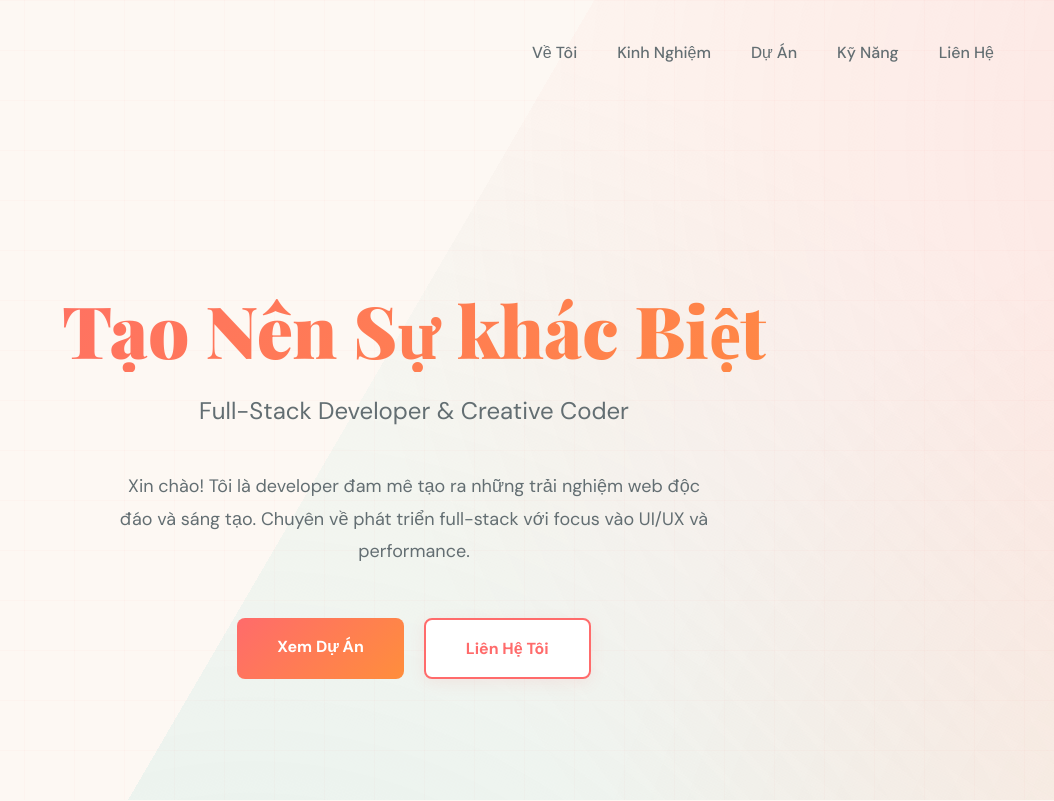
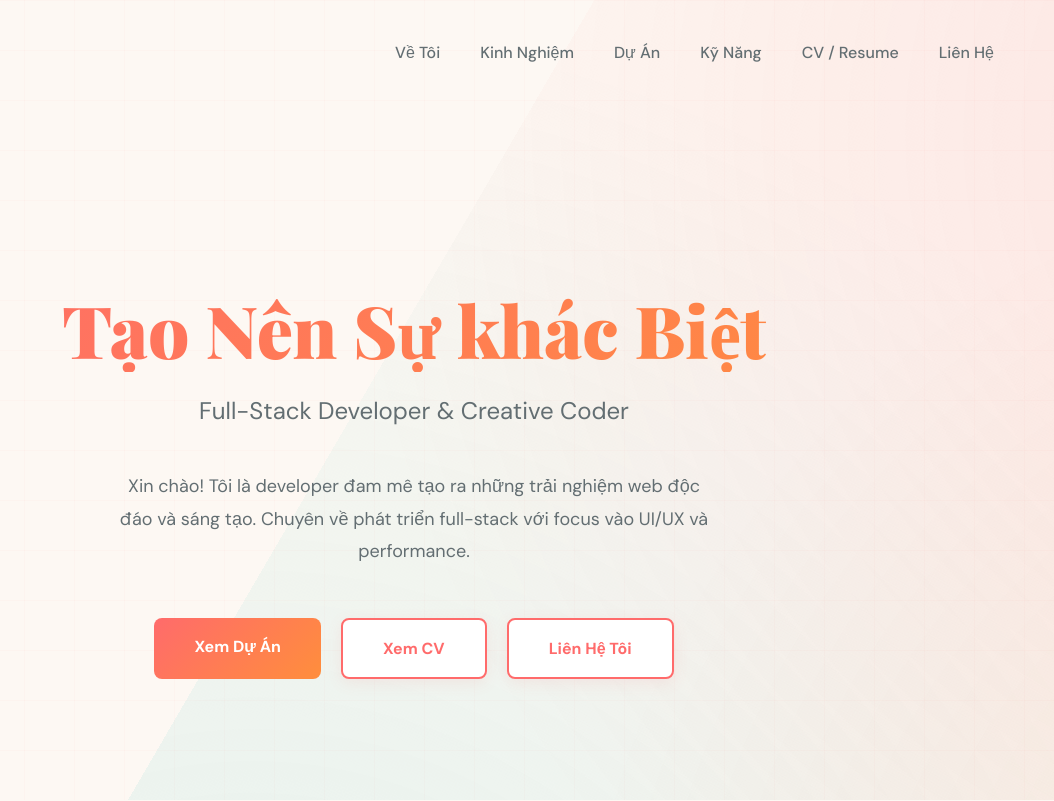
Before and after one commit to Thuat3Tuoi/Thuat3Tuoi.github.io, a plain HTML site: page index.html in a window 1280 px wide. Shown: the top 801 px of the page, without its empty margins (226-1280 px from the left). Drawn offline with nearby package versions, Linux system fonts and the light colour scheme.

Commit message:
add resume

```diff
--- a/index.html
+++ b/index.html
@@ -26,6 +26,17 @@
             <li><a href="#experience">Kinh Nghiệm</a></li>
             <li><a href="#projects">Dự Án</a></li>
             <li><a href="#skills">Kỹ Năng</a></li>
+            <!-- <li><a href="#resume">CV / Resume</a></li> -->
+            <!-- <li><a href="#" id="openResumeBtn">CV / Resume</a></li> -->
+            <li>
+              <a
+                href="cv_DuongVanThuat.pdf"
+                target="_blank"
+                rel="noopener noreferrer"
+              >
+                CV / Resume
+              </a>
+            </li>
             <li><a href="#contact">Liên Hệ</a></li>
           </ul>
         </nav>
@@ -43,6 +54,16 @@
         </p>
         <div class="cta-buttons">
           <a href="#projects" class="btn btn-primary">Xem Dự Án</a>
+          <!-- <a href="#resume" class="btn btn-secondary">Xem CV</a> -->
+          <!-- <a href="#" class="btn btn-secondary" id="openResumeHero">Xem CV</a> -->
+          <a
+            href="cv_DuongVanThuat.pdf"
+            target="_blank"
+            rel="noopener noreferrer"
+            class="btn btn-secondary"
+          >
+            Xem CV
+          </a>
           <a href="#contact" class="btn btn-secondary">Liên Hệ Tôi</a>
         </div>
       </section>
@@ -386,7 +407,7 @@
             Tôi luôn sẵn sàng cho các dự án mới và cơ hội hợp tác thú vị. Hãy
             liên hệ và cùng tạo nên điều gì đó tuyệt vời!
           </p>
-          <a href="mailto:your.email@example.com" class="btn btn-primary"
+          <a href="mailto:vanthuat5x@gmail.com" class="btn btn-primary"
             >Gửi Email</a
           >
 
@@ -467,6 +488,7 @@
       <footer>
         <p>&copy; 2026 Portfolio. Designed & Developed with ❤️</p>
       </footer>
+
     </div>
 
     <script>
@@ -491,8 +513,13 @@
       // Smooth scrolling for navigation links
       document.querySelectorAll('a[href^="#"]').forEach((anchor) => {
         anchor.addEventListener("click", function (e) {
+          const href = this.getAttribute("href");
+
+          if (href === "#") return;
+
           e.preventDefault();
           const target = document.querySelector(this.getAttribute("href"));
+
           if (target) {
             target.scrollIntoView({
               behavior: "smooth",
```
Also changed, not shown: style.css (+15 -0 lines), 1 other file.
